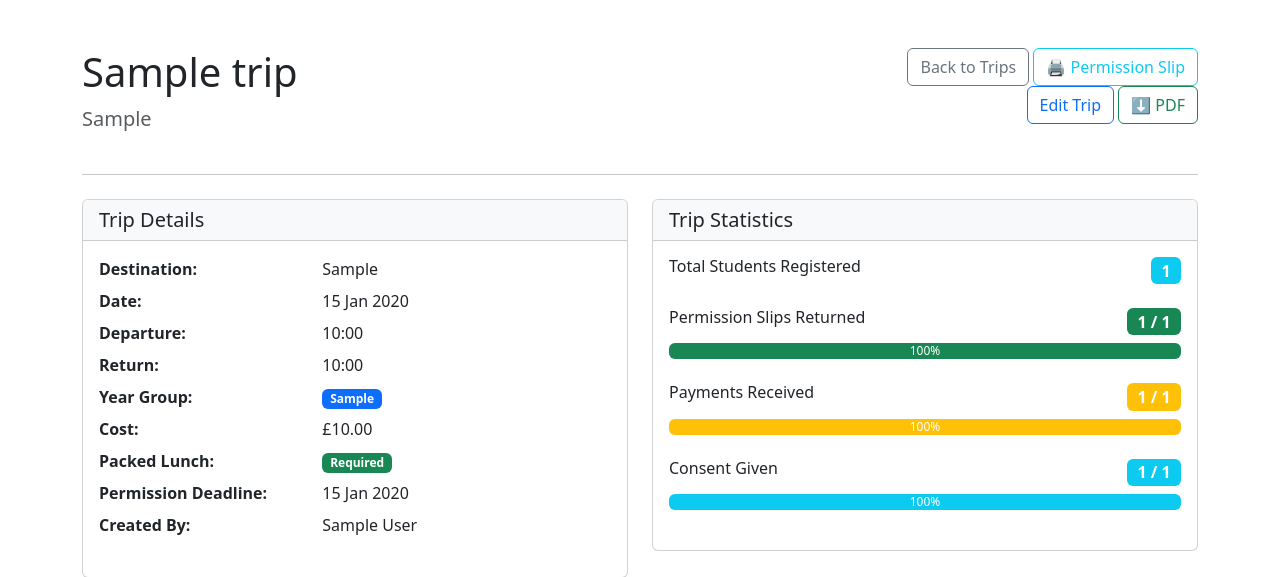
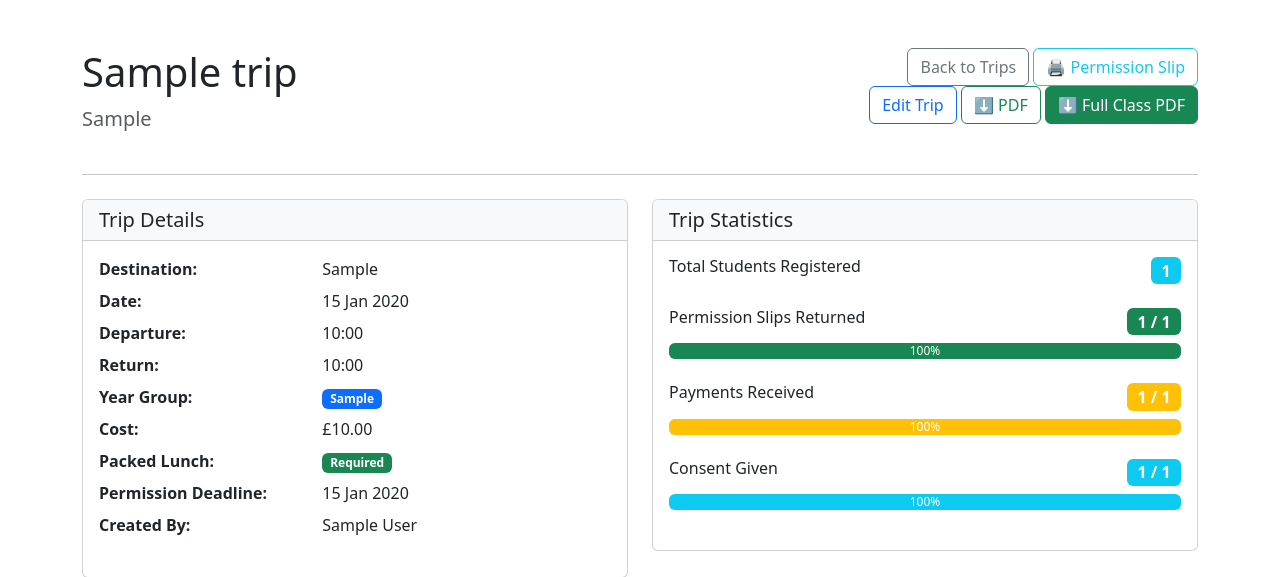
Before and after one commit to emhb007/ToolsAss3, a Django app: page /trips/1/ in a window 1280 px wide. Shown: the part 56-633 px from the top of the page. Run offline with Django 5.2, Linux system fonts and the light colour scheme; a user stored in the database is signed in; tables that the repository leaves empty hold one stand-in row (values such as "Sample post"); parts of the project's set-up code (start-up, migrations or seed data) failed here and were passed over.

Commit message:
Prompt 5.3

```diff
--- a/requirements.txt
+++ b/requirements.txt
@@ -1,4 +1,5 @@
 Django>=4.2,<5.0
 django-crispy-forms>=2.1
 weasyprint>=60.0
+pypdf>=4.0
 python-decouple>=3.8
--- a/templates/trips/trip_detail.html
+++ b/templates/trips/trip_detail.html
@@ -13,6 +13,7 @@
         <a href="{% url 'trips:permission_slip' trip.pk %}" class="btn btn-outline-info" target="_blank">🖨️ Permission Slip</a>
         <a href="#" class="btn btn-outline-primary">Edit Trip</a>
         <a href="{% url 'trips:download_slip_pdf' trip.pk %}" class="btn btn-outline-success">⬇️ PDF</a>
+        <a href="{% url 'trips:download_all_slips_pdf' trip.pk %}" class="btn btn-success">⬇️ Full Class PDF</a>
     </div>
 </div>
 
--- a/trips/urls.py
+++ b/trips/urls.py
@@ -11,6 +11,7 @@ urlpatterns = [
     path('trips/<int:trip_id>/student/<int:student_id>/record/', views.record_slip, name='record_slip'),
     path('trips/<int:trip_id>/permission-slip/', views.permission_slip, name='permission_slip'),
     path('trips/<int:trip_id>/permission-slip/download/', views.generate_slip_pdf, name='download_slip_pdf'),
+    path('trips/<int:trip_id>/permission-slips/download/', views.generate_all_slips_pdf, name='download_all_slips_pdf'),
     path('trips/<int:trip_id>/student/<int:student_id>/permission-slip/download/', views.generate_slip_pdf, name='download_slip_pdf_student'),
     path('reports/', views.reports, name='reports'),
 ]
--- a/trips/views.py
+++ b/trips/views.py
@@ -8,6 +8,7 @@ from django.http import HttpResponse
 from django.template.loader import render_to_string
 from weasyprint import HTML
 from io import BytesIO
+from pypdf import PdfReader, PdfWriter
 from .models import Trip, TripResponse, Student
 from .forms import TripForm, TripResponseForm
 
@@ -214,6 +215,32 @@ def generate_slip_pdf(request, trip_id, student_id=None):
     return response
 
 
+def generate_all_slips_pdf(request, trip_id):
+    """Generate one PDF containing a permission slip for every linked student."""
+    trip = get_object_or_404(Trip, pk=trip_id)
+    pdf_writer = PdfWriter()
+
+    for student in trip.students.all():
+        context = {
+            'trip': trip,
+            'prefill_student': student,
+        }
+        html_string = render_to_string('trips/permission_slip.html', context)
+        html = HTML(string=html_string, base_url=request.build_absolute_uri('/'))
+        student_pdf = PdfReader(BytesIO(html.write_pdf()))
+
+        for page in student_pdf.pages:
+            pdf_writer.add_page(page)
+
+    pdf_buffer = BytesIO()
+    pdf_writer.write(pdf_buffer)
+
+    response = HttpResponse(pdf_buffer.getvalue(), content_type='application/pdf')
+    filename = trip.name.replace(' ', '_').replace('/', '_')
+    response['Content-Disposition'] = f'attachment; filename="permission_slips_{filename}.pdf"'
+    return response
+
+
 def reports(request):
     """Generate and view reports."""
     return render(request, 'trips/reports.html')
```
